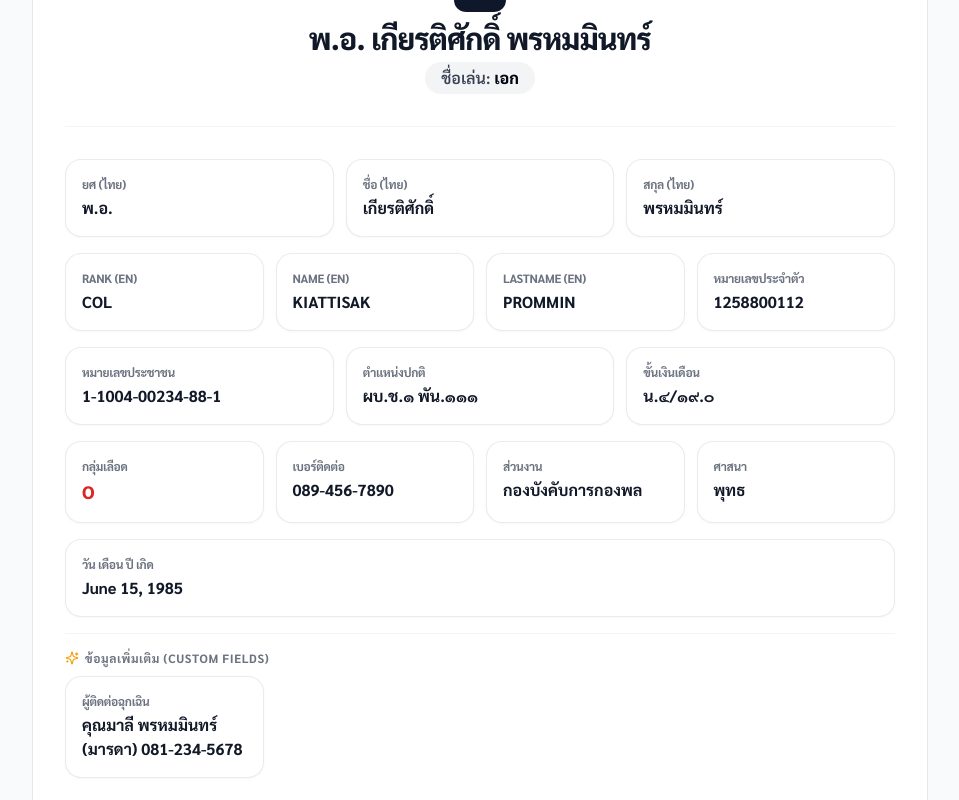
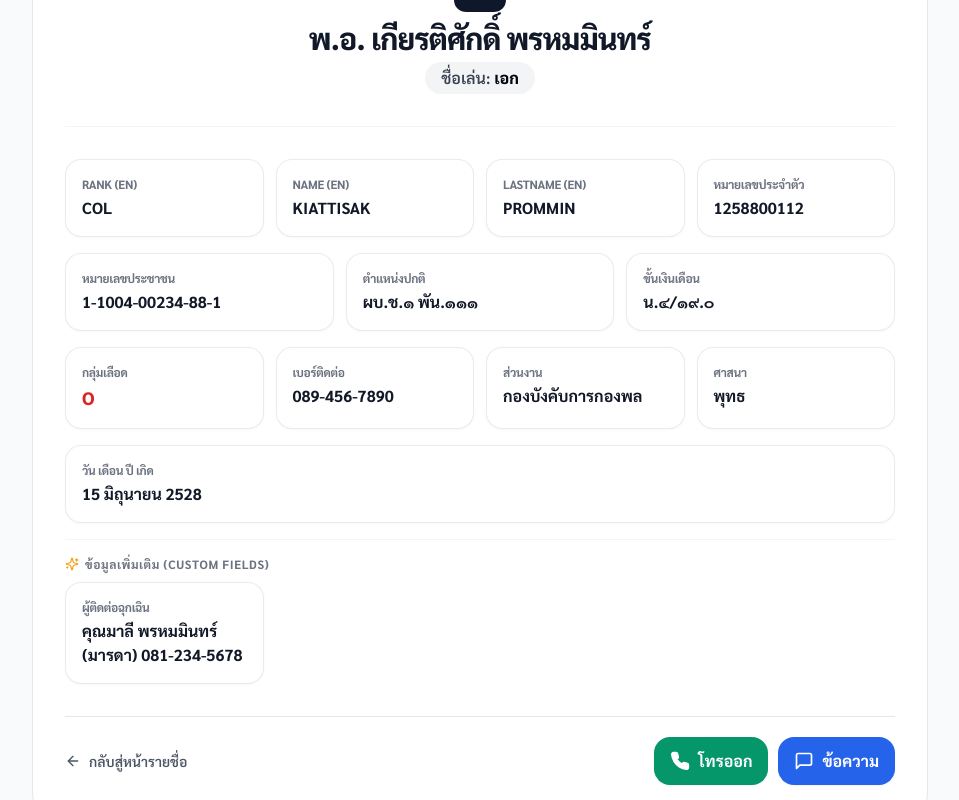
Before and after one commit to personnelstaff52011/personnel-app, a Next.js app: page /personnel/p-001 in a window 1280 px wide. Shown: the part 498-1298 px from the top of the page, without its empty margins (160-1119 px from the left). Built offline with nearby package versions, Linux system fonts and the light colour scheme; no server answers; the database is empty.

Commit message:
Remove duplicate Thai name cards from profile and format birth date in Thai Buddhist Era

```diff
--- a/app/personnel/[id]/page.tsx
+++ b/app/personnel/[id]/page.tsx
@@ -17,7 +17,7 @@ import {
   SlidersHorizontal
 } from 'lucide-react';
 import { personnelService } from '@/lib/personnelService';
-import { Personnel, FieldDefinition, DisplayFieldSetting, splitFullNameTh, formatFullNameTh } from '@/types/personnel';
+import { Personnel, FieldDefinition, DisplayFieldSetting } from '@/types/personnel';
 import { useAuth } from '@/context/AuthContext';
 import QuickActionBar from '@/components/QuickActionBar';
 import DeleteConfirmModal from '@/components/DeleteConfirmModal';
@@ -25,13 +25,27 @@ import DeleteConfirmModal from '@/components/DeleteConfirmModal';
 function formatBirthDate(dateStr?: string | null): string {
   if (!dateStr) return '-';
   try {
+    const thaiMonths = [
+      'มกราคม', 'กุมภาพันธ์', 'มีนาคม', 'เมษายน', 'พฤษภาคม', 'มิถุนายน',
+      'กรกฎาคม', 'สิงหาคม', 'กันยายน', 'ตุลาคม', 'พฤศจิกายน', 'ธันวาคม'
+    ];
+
+    // Handle standard YYYY-MM-DD
+    const parts = dateStr.split('-');
+    if (parts.length === 3) {
+      const year = parseInt(parts[0], 10);
+      const month = parseInt(parts[1], 10) - 1;
+      const day = parseInt(parts[2], 10);
+      if (!isNaN(year) && !isNaN(month) && !isNaN(day) && month >= 0 && month < 12) {
+        const thaiYear = year > 2400 ? year : year + 543;
+        return `${day} ${thaiMonths[month]} ${thaiYear}`;
+      }
+    }
+
     const d = new Date(dateStr);
     if (isNaN(d.getTime())) return dateStr;
-    const months = [
-      'January', 'February', 'March', 'April', 'May', 'June',
-      'July', 'August', 'September', 'October', 'November', 'December'
-    ];
-    return `${months[d.getMonth()]} ${d.getDate()}, ${d.getFullYear()}`;
+    const thaiYear = d.getFullYear() > 2400 ? d.getFullYear() : d.getFullYear() + 543;
+    return `${d.getDate()} ${thaiMonths[d.getMonth()]} ${thaiYear}`;
   } catch {
     return dateStr;
   }
@@ -244,21 +258,6 @@ export default function PersonnelDetailPage() {
 
         {/* 3. Detailed Grid Layout: Only render visible field cards */}
         <div className="space-y-3 sm:space-y-4">
-          {/* แถวยศและชื่อภาษาไทย */}
-          {(isFieldVisible('rank_th') || isFieldVisible('first_name_th') || isFieldVisible('last_name_th')) && (
-            <div className="grid grid-cols-1 sm:grid-cols-3 gap-2.5 sm:gap-3">
-              {isFieldVisible('rank_th') && (
-                <GridItem label="ยศ (ไทย)" value={personnel.rank_th || splitFullNameTh(personnel.full_name_th).rank_th} />
-              )}
-              {isFieldVisible('first_name_th') && (
-                <GridItem label="ชื่อ (ไทย)" value={personnel.first_name_th || splitFullNameTh(personnel.full_name_th).first_name_th} />
-              )}
-              {isFieldVisible('last_name_th') && (
-                <GridItem label="สกุล (ไทย)" value={personnel.last_name_th || splitFullNameTh(personnel.full_name_th).last_name_th} />
-              )}
-            </div>
-          )}
-
           {/* แถวที่ 1: RANK (EN), NAME (EN), LASTNAME (EN), หมายเลขประจำตัว */}
           <div className="grid grid-cols-2 lg:grid-cols-4 gap-2.5 sm:gap-3">
             {isFieldVisible('rank_en') && <GridItem label="RANK (EN)" value={personnel.rank_en} />}
--- a/lib/personnelService.ts
+++ b/lib/personnelService.ts
@@ -18,9 +18,9 @@ const LOCAL_STORAGE_DISPLAY_FIELDS_KEY = 'engineer_division_display_fields';
 
 export const DEFAULT_DISPLAY_FIELDS: DisplayFieldSetting[] = [
   // 1. ข้อมูลยศและชื่อ
-  { key: 'rank_th', label: 'ยศ (ไทย)', category: 'ข้อมูลยศและชื่อ', visible: true, description: 'ชั้นยศภาษาไทย เช่น พ.ท., พ.อ., ส.อ.' },
-  { key: 'first_name_th', label: 'ชื่อ (ไทย)', category: 'ข้อมูลยศและชื่อ', visible: true, description: 'ชื่อตัวภาษาไทย' },
-  { key: 'last_name_th', label: 'สกุล (ไทย)', category: 'ข้อมูลยศและชื่อ', visible: true, description: 'นามสกุลภาษาไทย' },
+  { key: 'rank_th', label: 'ยศ (ไทย)', category: 'ข้อมูลยศและชื่อ', visible: false, description: 'ชั้นยศภาษาไทย เช่น พ.ท., พ.อ., ส.อ.' },
+  { key: 'first_name_th', label: 'ชื่อ (ไทย)', category: 'ข้อมูลยศและชื่อ', visible: false, description: 'ชื่อตัวภาษาไทย' },
+  { key: 'last_name_th', label: 'นามสกุล (ไทย)', category: 'ข้อมูลยศและชื่อ', visible: false, description: 'นามสกุลภาษาไทย' },
   { key: 'rank_en', label: 'RANK (EN)', category: 'ข้อมูลยศและชื่อ', visible: true, description: 'ชั้นยศภาษาอังกฤษ เช่น LTC, MAJ, CPT' },
   { key: 'first_name_en', label: 'NAME (EN)', category: 'ข้อมูลยศและชื่อ', visible: true, description: 'ชื่อตัวภาษาอังกฤษ' },
   { key: 'last_name_en', label: 'LASTNAME (EN)', category: 'ข้อมูลยศและชื่อ', visible: true, description: 'นามสกุลภาษาอังกฤษ' },
```
